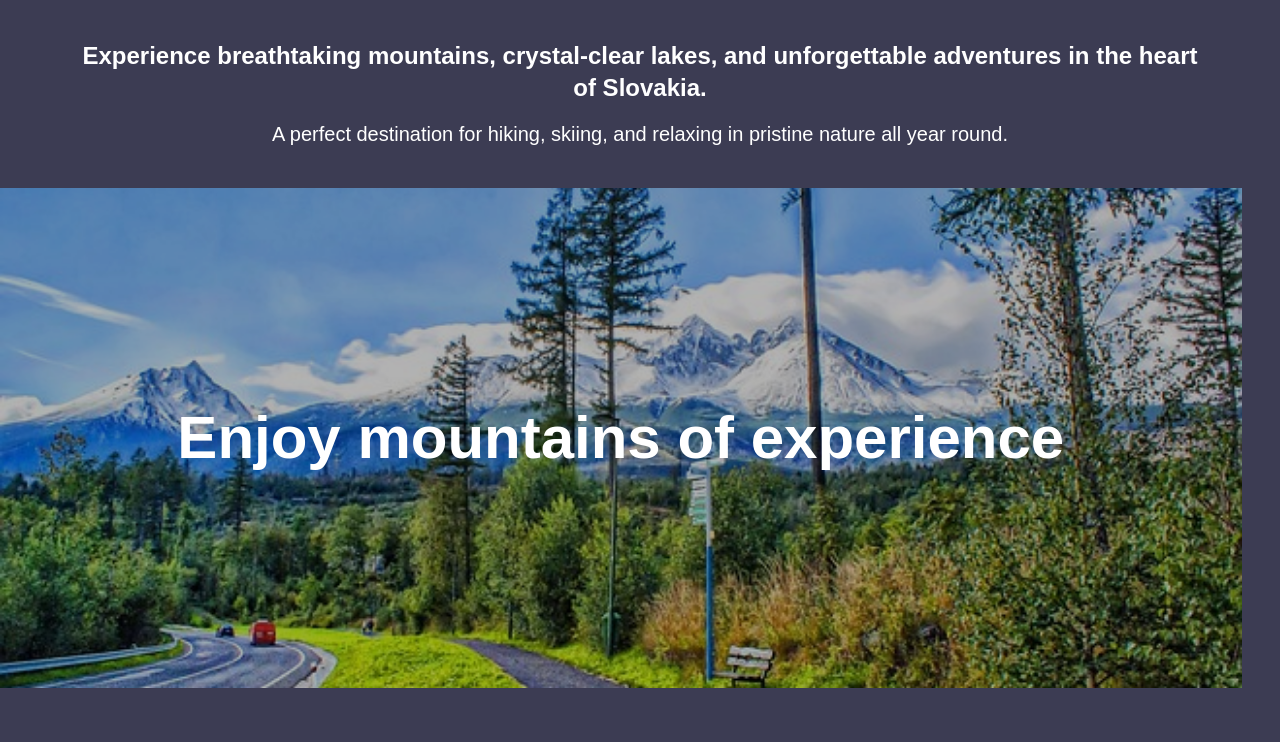
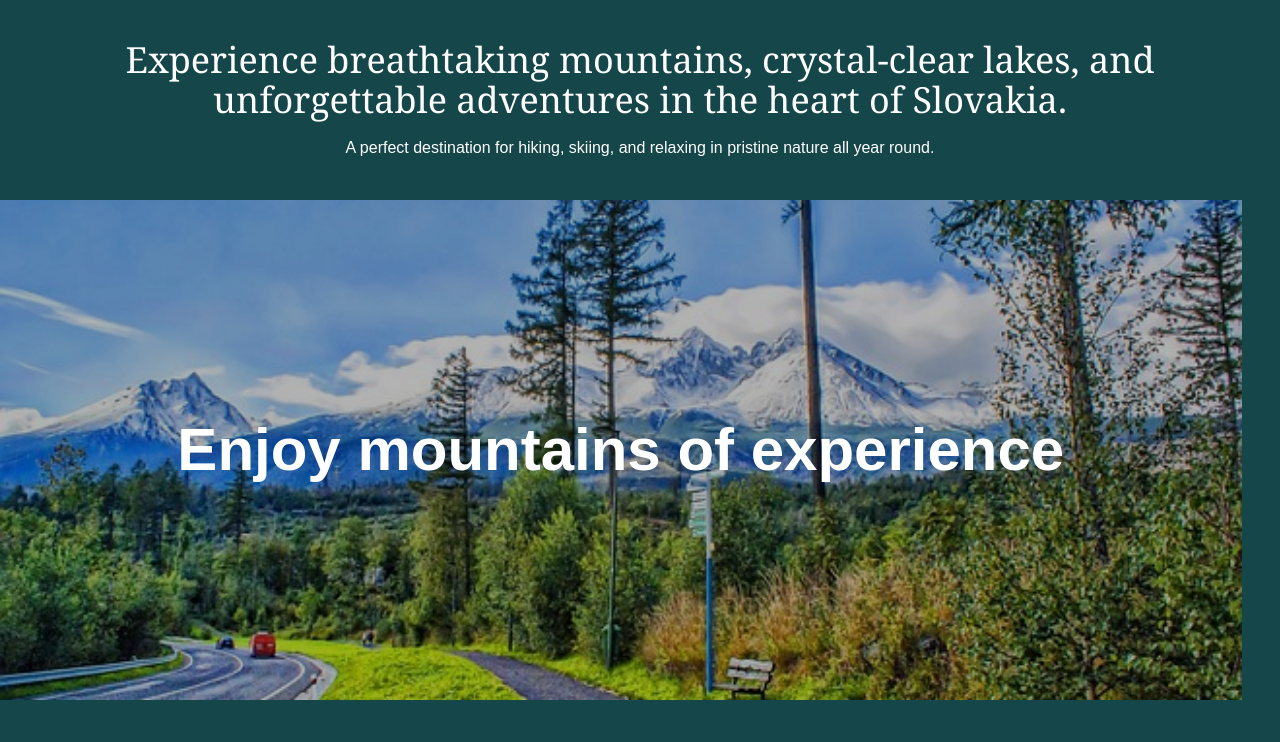
Before and after one commit to CatherinneJ/high-tatras-app, a React (Vite) app: page / in a window 1280 px wide. Shown: the top 742 px of the page. Built offline with nearby package versions, Linux system fonts and the light colour scheme.

Commit message:
Add Contact section

```diff
--- a/src/App.jsx
+++ b/src/App.jsx
@@ -3,6 +3,7 @@ import Hero from './sections/Hero.jsx'
 import About from './sections/About.jsx'
 import Attractions  from './sections/Attractions.jsx'
 import Activities from './sections/Activities.jsx'
+import Contact from './sections/Contact.jsx'
 
 
 const App = () => {
@@ -12,6 +13,7 @@ const App = () => {
       <About />
       <Attractions />
       <Activities />
+      <Contact />
 
     </>
   )
--- a/src/index.css
+++ b/src/index.css
@@ -6,7 +6,7 @@
 
 @layer base {
   body {
-    @apply bg-[#3c3c53];
+    @apply bg-[#154649];
   }
 }
 
--- a/src/sections/Activities.jsx
+++ b/src/sections/Activities.jsx
@@ -1,4 +1,4 @@
-import React, { useState, useEffect } from 'react';
+import React  from 'react';
 import { words } from "../constants/index.js";
 
 
--- /dev/null
+++ b/src/sections/Contact.jsx
@@ -0,0 +1,34 @@
+import React from 'react'
+
+const Contact = () => {
+  return (
+
+    <section className=" text-gray-400 px-6 py-10 max-w-6xl mx-auto">
+        <div className="w-full h-px bg-gray-200 my-16"></div>
+        <div className="flex flex-col lg:flex-row justify-between gap-6">
+            <div className="md:w-[40%]">
+                <h1 className="text-3xl font-serif md:text-3xl text-left text-white">Planning your trip or have questions? </h1>
+                <p className="italic text-gold text-3xl font-serif underline mt-4">Send us a hi</p>
+            </div>
+            <div className="mt-10 md:mt-0 md:w-[40%] space-y-6">
+                <div>
+                    <h5 className="text-lg font-serif text-gray-200">High Tatras, Slovakia</h5>
+                    <p className="text-sm text-gray-200">Starý Smokovec 1</p>
+                    <p className="text-sm  text-gray-200">062 01 High Tatras, Slovakia</p>
+
+                </div>
+                <div>
+                    <p className="font-medium text-xs text-gray-200">Email us at</p>
+                    <p className="text-gold text-sm">info@hightatras.sk</p>
+                </div>
+                <div>
+                    <p className="font-medium text-xs  text-gray-200">If you´re hurry, quick call for us.</p>
+                    <h4 className="text-gold font-medium text-lg">+421 944-508-509</h4>
+                </div>
+            </div>
+        </div>
+    </section>
+  )
+}
+
+export default Contact
--- a/src/sections/Hero.jsx
+++ b/src/sections/Hero.jsx
@@ -11,10 +11,10 @@ const Hero = () => {
       </div>
       {/* Contest behind banner */}
       <div className="px-4 md:px-20 py-10 text-center">
-        <h3 className="text-xl md:text-2xl font-semibold text-white">
+        <h3 className="text-2xl sm:text-3xl md:text-4xl font-serif leading-tight text-white">
           Experience breathtaking mountains, crystal-clear lakes, and unforgettable adventures in the heart of Slovakia.
         </h3>
-        <h3 className="text-lg md:text-xl font-medium text-white mt-4">
+        <h3 className="text-sm md:text-base font-medium text-white mt-4">
           A perfect destination for hiking, skiing, and relaxing in pristine nature all year round.
         </h3>
       </div>
```
Also changed, not shown: public/images/mountains-2.jpg (renamed from public/images/mountains-276995_640.jpg), public/images/mountains-8.jpg (added).
